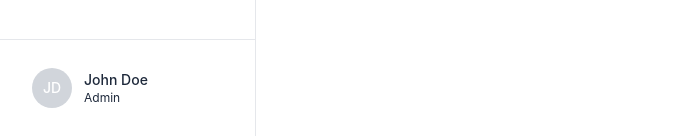
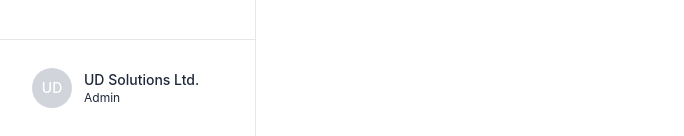
Before and after one commit to dpokk/order-p-sys, a React (Vite) app in the folder order-processing-frontend/: page / in a window 1280 px wide. Shown: the part 664-800 px from the top of the page, without its empty margins (0-684 px from the left). Built offline with nearby package versions, Linux system fonts and the light colour scheme.

Commit message:
misc update

```diff
--- a/order-processing-frontend/src/components/Sidebar.jsx
+++ b/order-processing-frontend/src/components/Sidebar.jsx
@@ -60,10 +60,10 @@ const Sidebar = ({ isOpen, onClose }) => {
         <div className="absolute bottom-0 left-0 right-0 p-4 border-t border-border">
           <div className="flex items-center gap-3 px-4 py-3 hover:bg-stone-200 transition-colors rounded-lg">
             <div className="h-10 w-10 rounded-full bg-gray-300 text-white flex items-center justify-center">
-              <span className="text-sm font-medium">JD</span>
+              <span className="text-sm font-medium">UD</span>
             </div>
             <div className=" ">
-              <p className="text-sm font-medium text-text">John Doe</p>
+              <p className="text-sm font-medium text-text">UD Solutions Ltd.</p>
               <p className="text-xs text-text-light">Admin</p>
             </div>
           </div>
```
